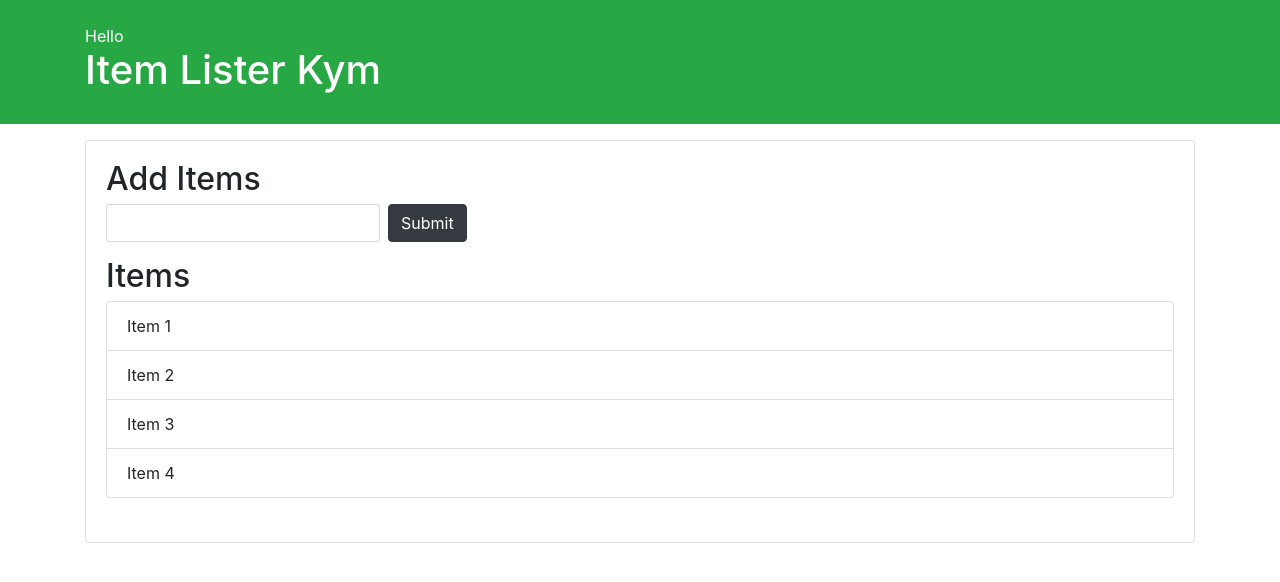
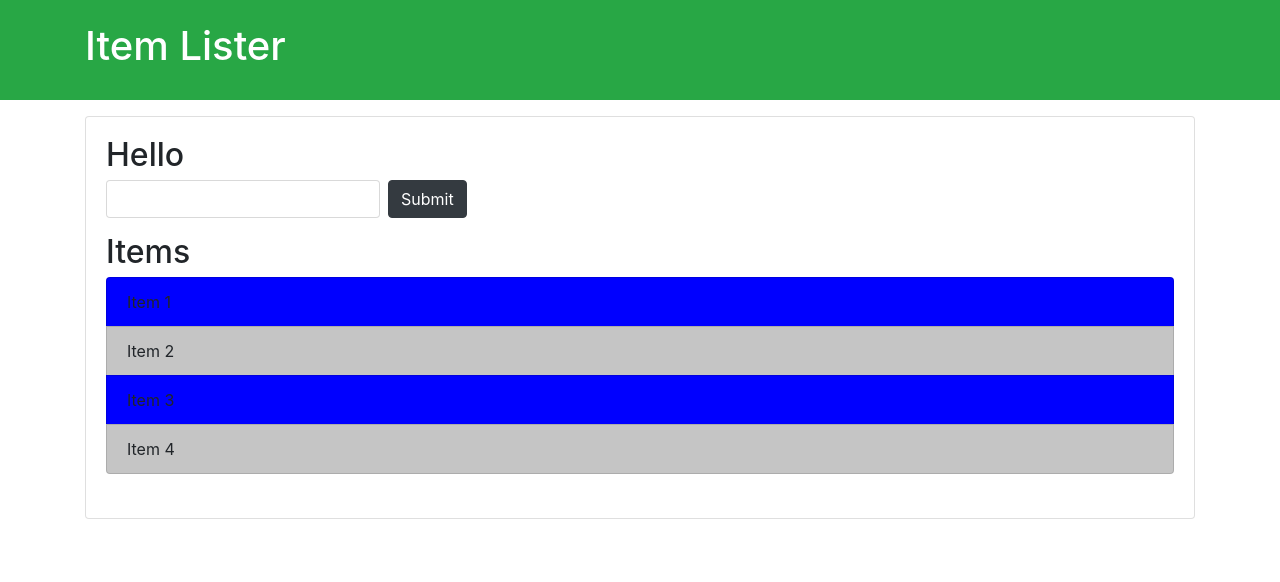
Before and after one commit to kymalcansadoape/js-dom-manipulation, a plain HTML site: page lession 1/index.html in a window 1280 px wide. Drawn offline with nearby package versions, Linux system fonts and the light colour scheme.

Commit message:
lesson 1 done

```diff
--- a/lession 1/dom.js
+++ b/lession 1/dom.js
@@ -1,14 +1,87 @@
 // console.dir(document)
 // ! examine dom
 
-console.log(document.domain)
-console.log(document.URL)
-console.log(document.title)
-console.log(document.doctype)
-console.log(document.head)
-console.log(document.body)
-console.log(document.all)
-console.log(document.all[10])
-document.all[10].textContent = 'Hello'
+// console.log(document.domain)
+// console.log(document.URL)
+// console.log(document.title)
+// console.log(document.doctype)
+// console.log(document.head)
+// console.log(document.body)
+// console.log(document.all)
+// console.log(document.all[10])
+// console.log('here')
+// console.log(document.forms[0])
+// console.log(document.links)
+// console.log(document.images)
+// let title = document.getElementById('header-title')
+// let header = document.getElementById('main-header')
+// console.log(title)
+// title.textContent = 'Hello'
+// title.innerText = 'Buang'
+// console.log(title.innerText)
+// title.innerHTML = '<h3>yawa</h3>'
+// console.log(title)
+// header.style.borderBottom = '3px solid black'
+//  ! get elements by class name
 
-console.log(document.forms)
+// let items = document.getElementsByClassName('list-group-item')
+// items[1].textContent = 'Buang'
+// items[1].style.fontWeight = 'bold'
+// items[1].style.backgroundColor = 'yellow'
+
+// for(let i = 0; i < items.length; i++){
+//     items[i].style.backgroundColor = '#f4f4f4'
+// }
+// ! get element by tag name
+
+// let li = document.getElementsByTagName('li')
+// console.log(li)
+// console.log(li[1])
+// li[1].textContent = 'Buang'
+// li[1].style.fontWeight = 'bold'
+// li[1].style.backgroundColor = 'yellow'
+
+// for(let i = 0; i < li.length; i++){
+//     li[i].style.backgroundColor = '#f4f4f4'
+// }
+// console.log(li[1])
+
+//! query selectors
+
+// var header = document.querySelector('#main-header')
+// header.style.borderBottom = '5px solid blue'
+
+// var input = document.querySelector('input')
+// input.value = 'hello'
+// var submit = document.querySelector('input[type="submit"]')
+
+// submit.value = 'SEND'
+
+// let items = document.querySelector('.list-group-item')
+// items.style.fontWeight = 'bold'
+
+// let lastChild = document.querySelector('.list-group-item:last-child')
+
+// lastChild.style.color = 'red'
+
+// let secondChild = document.querySelector('.list-group-item:nth-child(2)')
+
+// secondChild.style.color = 'coral'
+
+
+// ! query selector all
+
+let titles = document.querySelectorAll('.title')
+titles[0].textContent = 'Hello'
+console.log(titles)
+
+let odd = document.querySelectorAll('li:nth-child(odd)')
+let even = document.querySelectorAll('li:nth-child(even)')
+
+
+
+for(let i = 0; i < odd.length; i++){
+    odd[i].style.backgroundColor = 'blue';
+    even[i].style.backgroundColor = '#c5c5c5';
+
+}
--- a/lession 1/index.html
+++ b/lession 1/index.html
@@ -14,9 +14,8 @@
 <body>
     <header id="main-header" class="bg-success text-white p-4 mb-3">
         <div class="container">
-            <span>1</span>
             <h1 id="header-title">
-                Item Lister Kym
+                Item Lister <span style="display: none;">123</span>
             </h1>
 
         </div>
@@ -39,6 +38,7 @@
                 <li class="list-group-item">Item 2</li>
                 <li class="list-group-item">Item 3</li>
                 <li class="list-group-item">Item 4</li>
+
             </ul>
             <div id="output"></div>
             <br />
```
